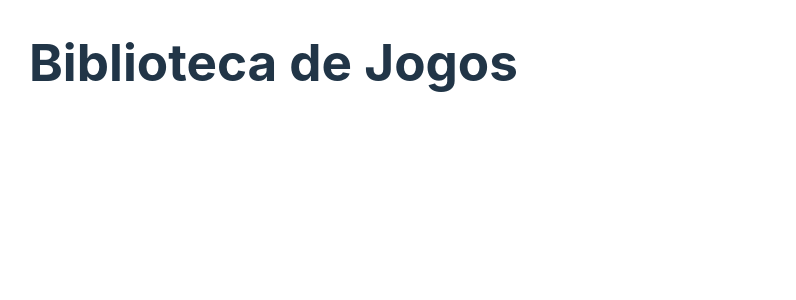
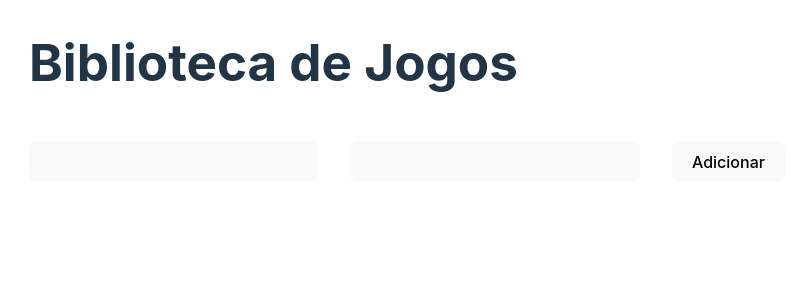
Before and after one commit to mdanieldantas/biblioteca-de-jogos, a React (Vite) app: page / in a window 1280 px wide. Shown: the top 300 px of the page, without its empty margins (35-831 px from the left). Built offline with nearby package versions, Linux system fonts and the light colour scheme.

Commit message:
Refatorar estilos da aplicação e adicionar formulário para adicionar jogos

```diff
--- a/src/App.jsx
+++ b/src/App.jsx
@@ -1,5 +1,6 @@
 import { useState } from "react"
 import Game from "./components/Game"
+import NewGameForm from "./components/NewGameForm"
 
 function App() {
   const [games, setGames] = useState(() => {
@@ -32,7 +33,7 @@ function App() {
   return (
     <div className="app">
       <h1>Biblioteca de Jogos</h1>
-
+<NewGameForm addGame={addGame} />
       <div className="games">
         {games.map((game) => (
           <Game
--- a/src/components/NewGameForm.jsx
+++ b/src/components/NewGameForm.jsx
@@ -1,33 +1,27 @@
-import { useState } from "react"
-import PropTypes from "prop-types"
+import { useState } from "react";
+import PropTypes from "prop-types";
+import TextImput from "./TextInput";
 
 export default function NewGameForm({ addGame }) {
+  const [title, setTitle] = useState("");
+  const [cover, setCover] = useState("");
 
-    const [title, setTitle] = useState("")
-    const [cover, setCover] = useState("")
+  const handleSubmit = (ev) => {
+    ev.preventDefault();
+    addGame({ title, cover });
+    setTitle("");
+    setCover("");
+  };
 
-    const handleSubmit = (ev) => {
-        ev.preventDefault()
-        addGame({ title, cover })
-        setTitle("")
-        setCover("")
-      }
-
-    return(
-        <form onSubmit={handleSubmit}>
-        <div>
-          <label htmlFor="title">Título:</label>
-          <input type="text" id="title" value={title} onChange={(ev) => setTitle(ev.target.value)} />
-        </div>
-        <div>
-          <label htmlFor="cover">Capa:</label>
-          <input type="text" id="cover" value={cover} onChange={(ev) => setCover(ev.target.value)} />
-        </div>
-        <button>Adicionar</button>
-      </form>
-    )
+  return (
+    <form onSubmit={handleSubmit}>
+      <TextImput value={title} setValue={setTitle} />
+      <TextImput value={cover} setValue={setCover} />
+      <button>Adicionar</button>
+    </form>
+  );
 }
 
 NewGameForm.propTypes = {
-    addGame: PropTypes.func
-}
+  addGame: PropTypes.func,
+};
--- a/src/components/TextInput.jsx
+++ b/src/components/TextInput.jsx
@@ -0,0 +1,22 @@
+import PropTypes from "prop-types"
+
+TextInput.propTypes = {
+    label: PropTypes.string,
+    value: PropTypes.string,
+    setValue: PropTypes.func
+}
+
+export default function TextInput ({label, value, setValue}){
+
+    return(
+        <div>
+        <label htmlFor="title">{label}</label>
+        <input
+        type="text"
+        id="title"
+        value={value}
+        onChange={(e) => setValue(e.target.value)}
+        />
+      </div>
+    )
+}
```
